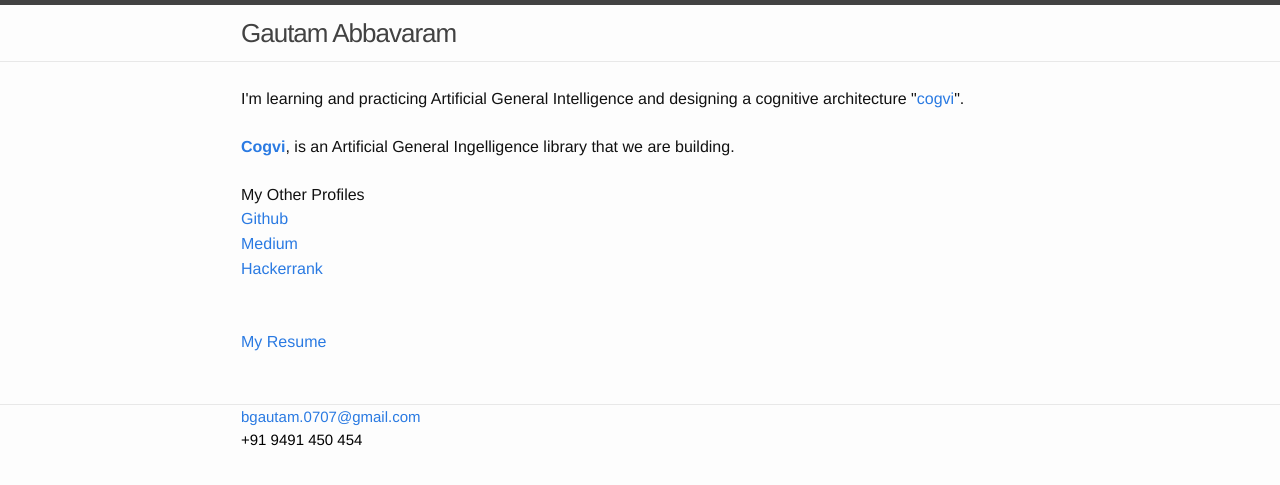
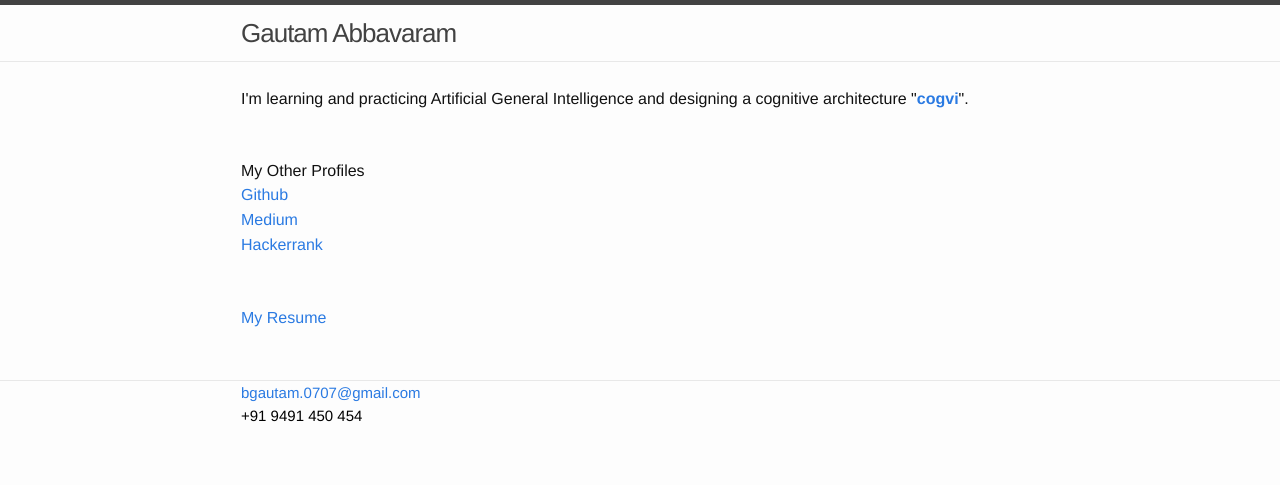
Before and after one commit to gautam0707/gautam0707.github.io, a Jekyll site: the page index.html, which Jekyll copies as it is, in a window 1280 px wide. Shown: the top 485 px of the page. Built offline with Jekyll 4.4.1, drawn with Linux system fonts in a browser that asks for light colours.

Commit message:
Update index.html

```diff
--- a/index.html
+++ b/index.html
@@ -46,10 +46,8 @@
       <div class="wrapper">
         <div class="home">
           <br/>
-          I'm learning and practicing Artificial General Intelligence and designing a cognitive architecture "<a href="http://www.cogvi.org" target="_blank">cogvi</a>".
+          I'm learning and practicing Artificial General Intelligence and designing a cognitive architecture "<a href="http://www.cogvi.org" target="_blank"><b>cogvi</b></a>".
           <br/>
-          <br/>
-          <a href="www.cogvi.org"><b>Cogvi</b></a>, is an Artificial General Ingelligence library that we are building.
           <br/>
           <br/>
   My Other Profiles
```
